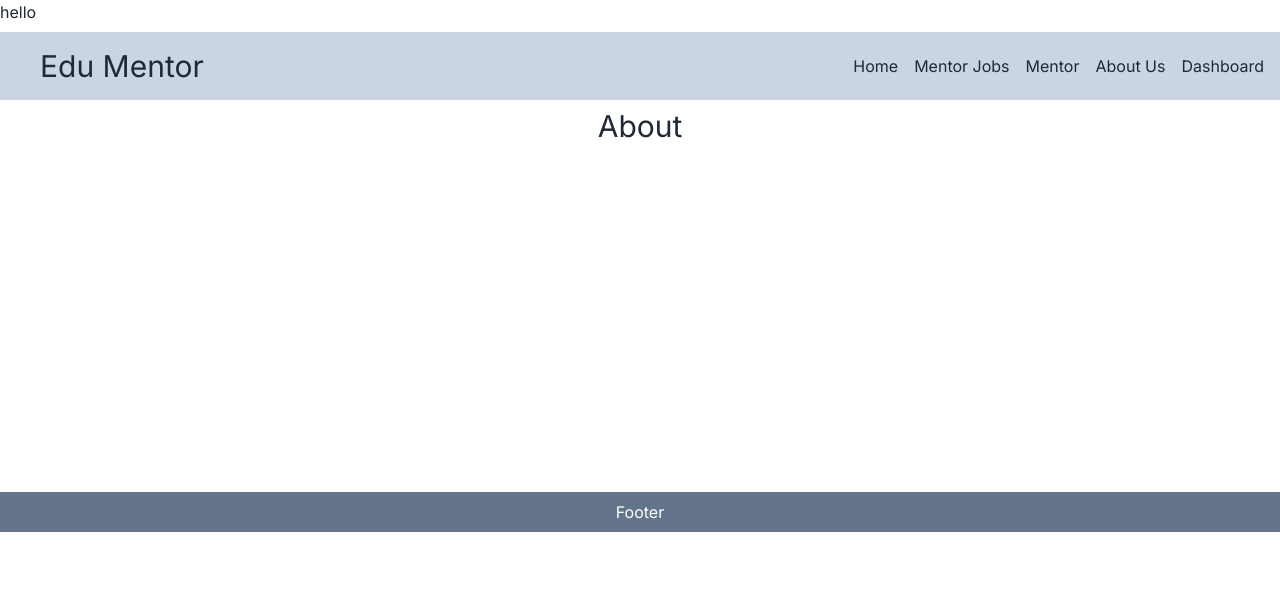
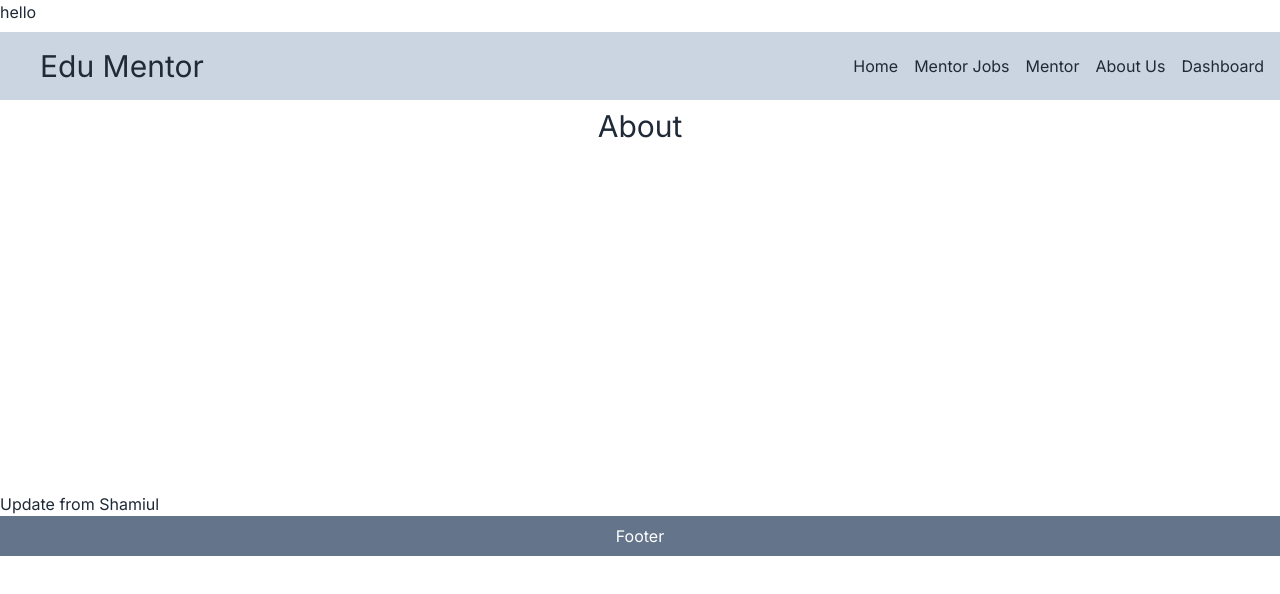
Before and after one commit to SAIDUR-WAY/edu-mentor, a Next.js app: page /about in a window 1280 px wide. Shown: the top 594 px of the page. Built offline with nearby package versions, Linux system fonts and the light colour scheme.

Commit message:
Test update

```diff
--- a/src/app/(with-layout)/about/page.tsx
+++ b/src/app/(with-layout)/about/page.tsx
@@ -9,6 +9,7 @@ const AboutPage = () => {
     return (
         <div>
             <h3 className='text-3xl text-center h-96'>About</h3>
+            <p>Update from Shamiul</p>
         </div>
     );
 };
```
